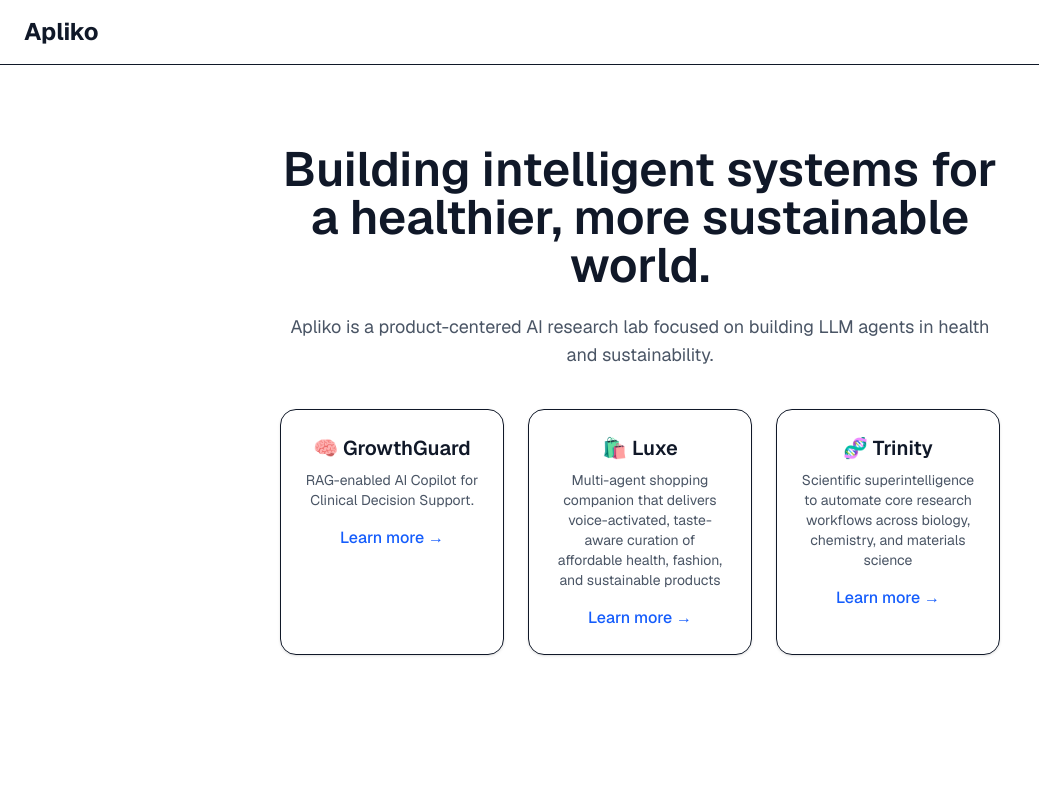
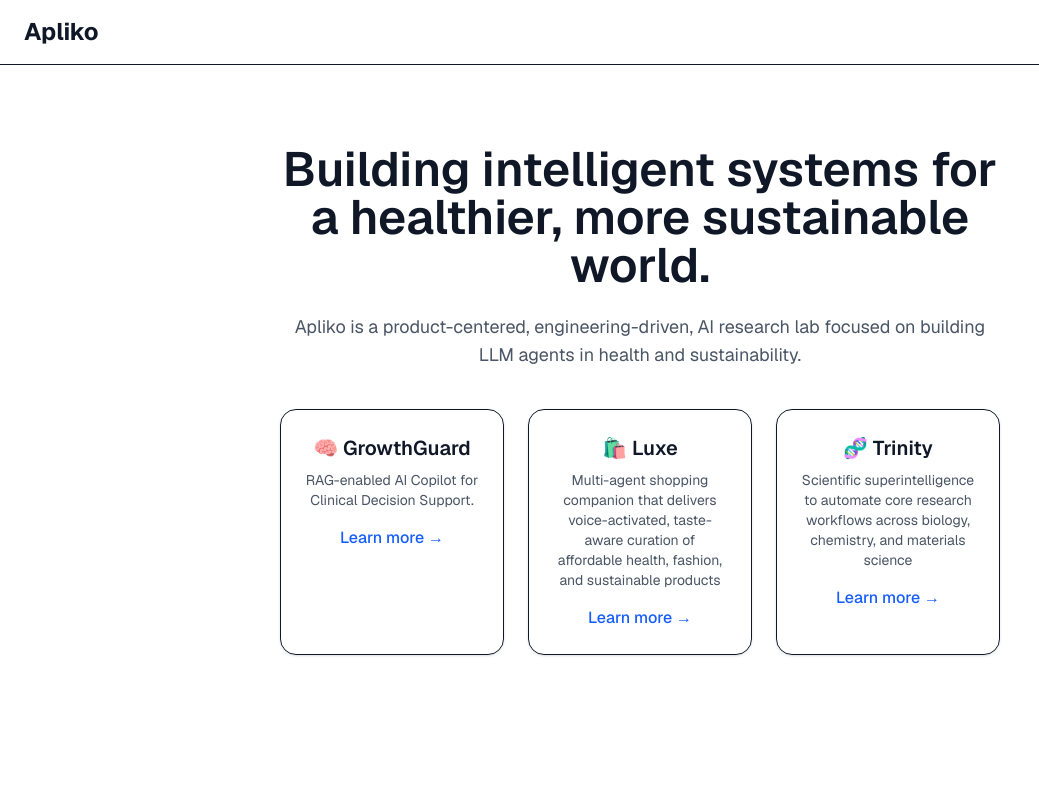
Before and after one commit to amva13/aplikosite, a Next.js app: page / in a window 1280 px wide. Shown: the top 800 px of the page, without its empty margins (0-1039 px from the left). Built offline with nearby package versions, Linux system fonts and the light colour scheme.

Commit message:
engineering driven

```diff
--- a/src/app/page.tsx
+++ b/src/app/page.tsx
@@ -13,7 +13,7 @@
           Building intelligent systems for a healthier, more sustainable world.
         </h2>
         <p className="text-lg text-gray-600 mb-10">
-          Apliko is a product-centered AI research lab focused on building LLM agents in health and sustainability.
+          Apliko is a product-centered, engineering-driven, AI research lab focused on building LLM agents in health and sustainability.
         </p>
         {/* change nums here for columns */}
         <div className="grid md:grid-cols-3 gap-6">
```
